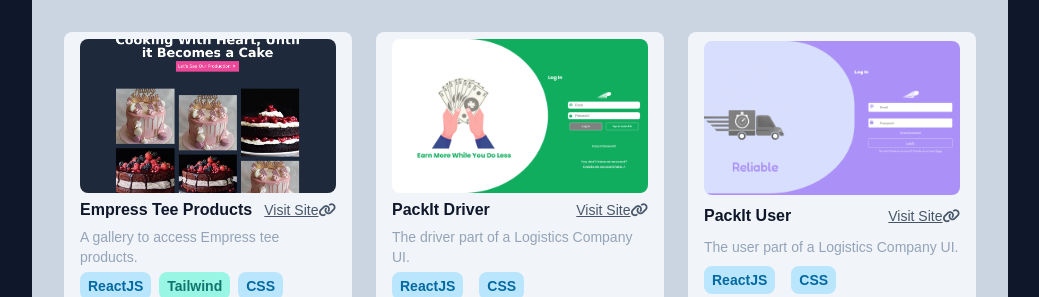
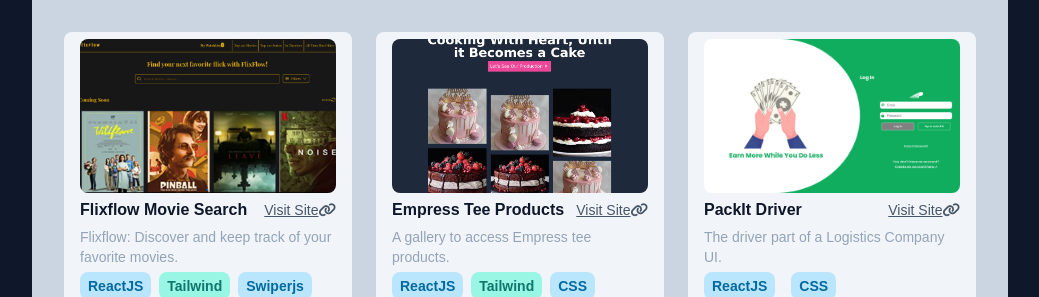
Before and after one commit to Decryptus007/decryptus, a website: page projects.html in a window 1280 px wide. Shown: the part 240-537 px from the top of the page, without its empty margins (120-1159 px from the left). Drawn offline with Linux system fonts and the light colour scheme.

Commit message:
update portfolio

```diff
--- a/projects.html
+++ b/projects.html
@@ -47,10 +47,30 @@
 
       <!-- Project x -->
       <div class="px-4 pt-1 pb-2 w-72 h-80 rounded-lg bg-slate-100 flex flex-col justify-around hover:scale-105">
+        <img class="w-full object-cover h-1/2 rounded-lg" src="./assets/flixflow.png" alt="FlixFlow" />
+        <div class="flex items-center justify-between">
+          <p class="text-md font-semibold">Flixflow Movie Search</p>
+          <a href="https://flix-flow-app.netlify.app/" target="_blank" class="text-sm underline text-slate-600">Visit
+            Site<span class="fa fa-link"></span></a>
+        </div>
+        <small class="text-sm text-slate-400">Flixflow: Discover and keep track of your favorite movies.</small>
+        <div class="flex gap-x-2">
+          <small class="text-sm px-2 py-1 rounded-lg font-semibold text-sky-700 bg-sky-200">ReactJS</small>
+          <small class="text-sm px-2 py-1 rounded-lg font-semibold text-teal-700 bg-teal-200">Tailwind</small>
+          <small class="text-sm px-2 py-1 rounded-lg font-semibold text-sky-700 bg-sky-200">Swiperjs</small>
+        </div>
+        <div id="contributors" class="flex justify-end w-full">
+          <a href="https://github.com/Decryptus007" target="_blank"><img class="w-9 h-9 rounded-full"
+              src="./assets/dom.jpeg" alt="Me" /></a>
+        </div>
+      </div>
+
+      <!-- Project x -->
+      <div class="px-4 pt-1 pb-2 w-72 h-80 rounded-lg bg-slate-100 flex flex-col justify-around hover:scale-105">
         <img class="w-full object-cover h-1/2 rounded-lg" src="./assets/Empress Tee.png" alt="Empress" />
         <div class="flex items-center justify-between">
           <p class="text-md font-semibold">Empress Tee Products</p>
-          <a href="http://empresstee.vercel.app/" target="_blank" class="text-sm underline text-slate-600">Visit
+          <a href="https://empresstee.vercel.app/" target="_blank" class="text-sm underline text-slate-600">Visit
             Site<span class="fa fa-link"></span></a>
         </div>
         <small class="text-sm text-slate-400">A gallery to access Empress tee products.</small>
```
Also changed, not shown: index.html (+3 -2 lines), assets/flixflow.png (added), css/main.css.
